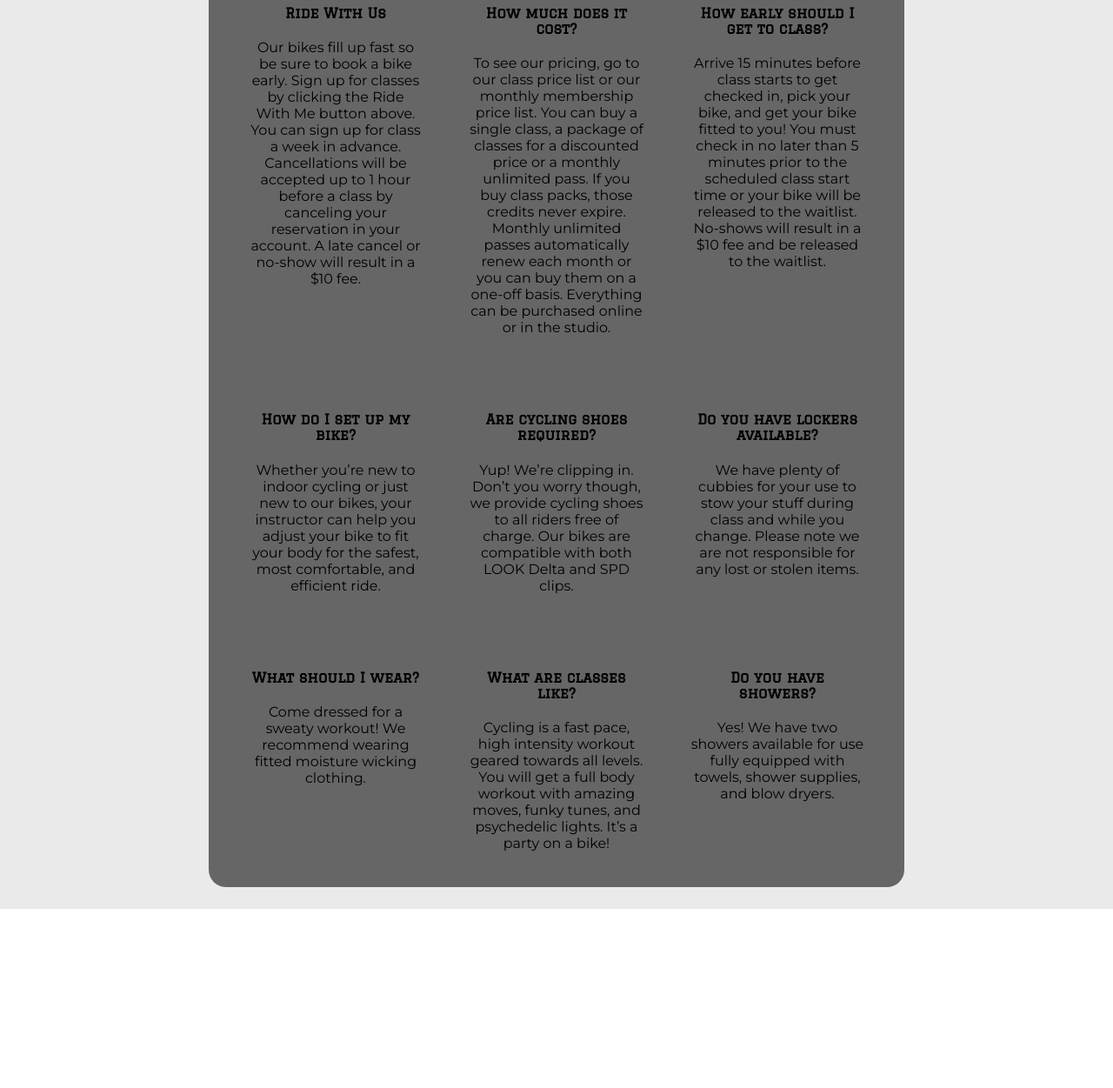
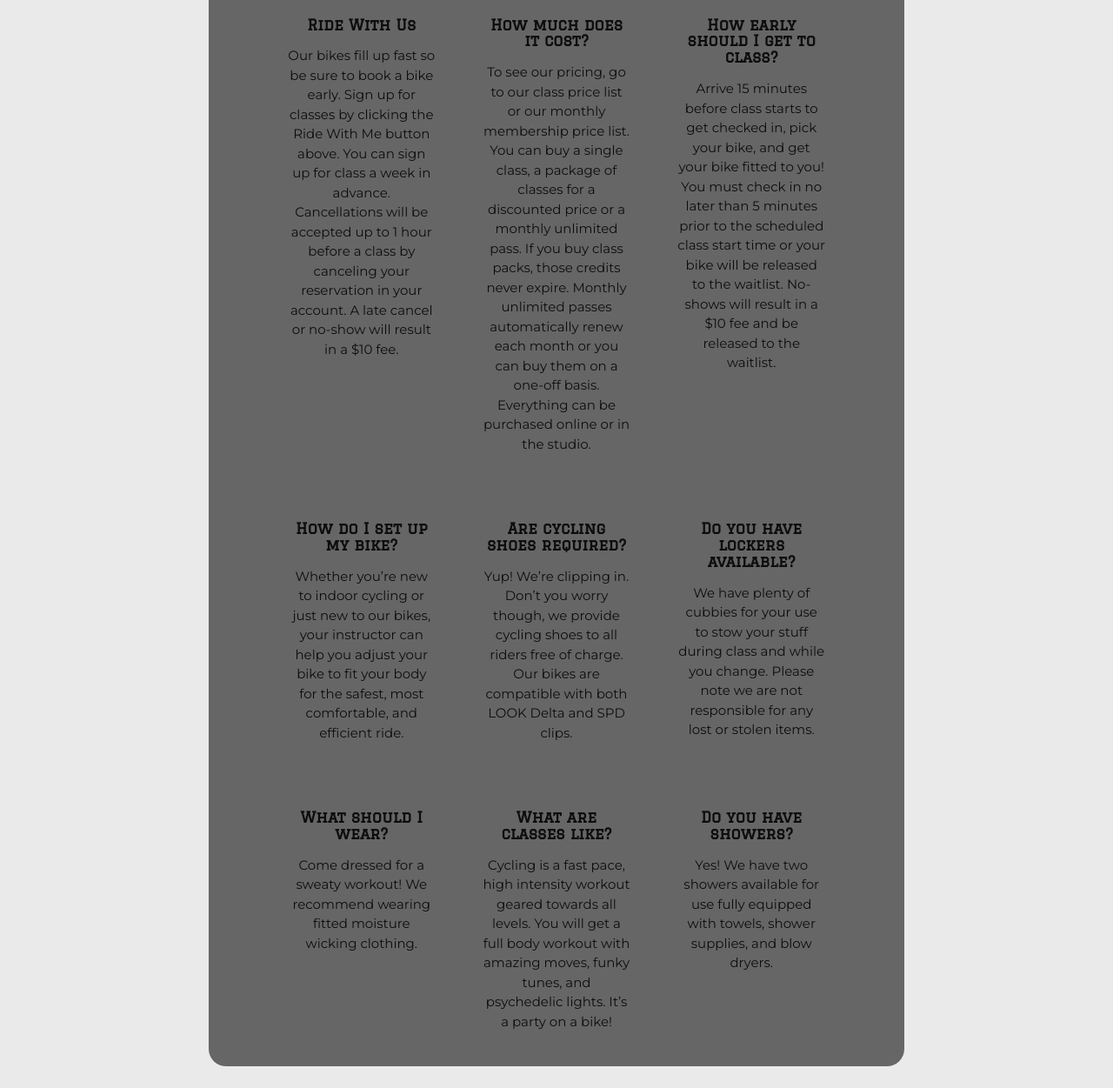
Before and after one commit to bmdumoulin10/high-ride-cycle, a website: page public/faq.html in a window 1280 px wide. Shown: the part 248-1499 px from the top of the page at 87% size. Before the commit the page ends 1293 px from the top, so only its background shows below. Drawn offline with nearby package versions, Linux system fonts and the light colour scheme.

Commit message:
fixed css on all pages with materialize css included so can make more mobile friendly easier. need to add hamburger and disappearin nav next.

```diff
--- a/public/faq.html
+++ b/public/faq.html
@@ -1,18 +1,25 @@
 <!DOCTYPE html>
 <html>
 <head>
-    <meta charset="utf-8">
-
-    <title>FAQ - High Ride Cycle</title>
+  <title>Home - High Ride Cycle</title>
 
   <!-- External fonts used on this site -->
   <link href="https://fonts.googleapis.com/css?family=Graduate" rel="stylesheet">
   <link href="https://fonts.googleapis.com/css?family=Montserrat" rel="stylesheet">
+  <!-- Compiled and minified CSS -->
+  <link rel="stylesheet" href="https://cdnjs.cloudflare.com/ajax/libs/materialize/0.97.8/css/materialize.min.css">
   <link rel='stylesheet' href='main.css'>
+  <!-- Compiled and minified JQuery -->
+  <script src='https://cdnjs.cloudflare.com/ajax/libs/jquery/3.1.1/jquery.min.js'>
+  </script>
+  <!-- Compiled and minified JavaScript -->
+  <script src="https://cdnjs.cloudflare.com/ajax/libs/materialize/0.97.8/js/materialize.min.js"></script>
+  <!--Let browser know website is optimized for mobile-->
+    <meta name="viewport" content="width=device-width, initial-scale=1.0"/>
 </head>
 
 <header>
-    <nav>
+  <nav class='teamNav'>
     <div class='navigationBar'>
       <div>
 
@@ -32,52 +39,52 @@
   </nav>
 </header>
 
-  <body>
-    <div class="teamRow">
+  <body class='teamBackgroundColor'>
+    <div class="faqRow">
       <div class="faqWindow">
-        <h1 class='construction faqTitle'>FAQ</h1>
+        <h1 class='teamHeader faqTitle'>FAQ</h1>
 
         <div class="">
           <div class="teamPics faqContainer">
-            <h4 class='construction'>Ride With Us</h5>
+            <h6 class='construction faqHeader'>Ride With Us</h6>
             <p class='faqFont'>Our bikes fill up fast so be sure to book a bike early. Sign up for classes by clicking the Ride With Me button above. You can sign up for class a week in advance. Cancellations will be accepted up to 1 hour before a class by canceling your reservation in your account. A late cancel or no-show will result in a $10 fee.</p>
           </div>
           <div class="teamPics faqContainer">
-            <h4 class='construction'>How much does it cost?</h5>
+            <h6 class='construction faqHeader'>How much does it cost?</h6>
               <p class='faqFont'>To see our pricing, go to our class price list or our monthly membership price list. You can buy a single class, a package of classes for a discounted price or a monthly unlimited pass. If you buy class packs, those credits never expire.  Monthly unlimited passes automatically renew each month or you can buy them on a one-off basis.  Everything can be purchased online or in the studio.</p>
           </div>
           <div class="teamPics faqContainer">
-            <h4 class='construction'>How early should I get to class?</h5>
+            <h6 class='construction faqHeader'>How early should I get to class?</h6>
             <p class='faqFont'>Arrive 15 minutes before class starts to get checked in, pick your bike, and get your bike fitted to you! You must check in no later than 5 minutes prior to the scheduled class start time or your bike will be released to the waitlist. No-shows will result in a $10 fee and be released to the waitlist.</p>
           </div>
         </div>
 
         <div class="">
           <div class="teamPics faqContainer">
-            <h4 class='construction'>How do I set up my bike?</h5>
+            <h6 class='construction faqHeader'>How do I set up my bike?</h6>
             <p class='faqFont'>Whether you’re new to indoor cycling or just new to our bikes, your instructor can help you adjust your bike to fit your body for the safest, most comfortable, and efficient ride.</p>
           </div>
           <div class="teamPics faqContainer">
-            <h4 class='construction'>Are cycling shoes required?</h5>
+            <h6 class='construction faqHeader'>Are cycling shoes required?</h6>
               <p class='faqFont'>Yup! We’re clipping in. Don’t you worry though, we provide cycling shoes to all riders free of charge. Our bikes are compatible with both LOOK Delta and SPD clips.</p>
           </div>
           <div class="teamPics faqContainer">
-            <h4 class='construction'>Do you have lockers available?</h5>
+            <h6 class='construction faqHeader'>Do you have lockers available?</h6>
               <p class='faqFont'>We have plenty of cubbies for your use to stow your stuff during class and while you change. Please note we are not responsible for any lost or stolen items.</p>
           </div>
         </div>
 
         <div class="">
           <div class="teamPics faqContainer">
-            <h4 class='construction'>What should I wear?</h5>
+            <h6 class='construction faqHeader'>What should I wear?</h6>
               <p class='faqFont'>Come dressed for a sweaty workout! We recommend wearing fitted moisture wicking clothing.  </p>
           </div>
           <div class="teamPics faqContainer">
-            <h4 class='construction'>What are classes like?</h5>
+            <h6 class='construction faqHeader'>What are classes like?</h6>
               <p class='faqFont'>Cycling is a fast pace, high intensity workout geared towards all levels. You will get a full body workout with amazing moves, funky tunes, and psychedelic lights. It’s a party on a bike!</p>
           </div>
           <div class="teamPics faqContainer">
-            <h4 class='construction'>Do you have showers?</h5>
+            <h6 class='construction faqHeader'>Do you have showers?</h6>
               <p class='faqFont'>Yes! We have two showers available for use fully equipped with towels, shower supplies, and blow dryers.</p>
           </div>
         </div>
--- a/public/main.css
+++ b/public/main.css
@@ -67,6 +67,7 @@ li a:hover {
   background-repeat: no-repeat;
   position: relative;
   text-align: center;
+  margin-top: 61px;
 }
 
 /*reserve a bike button styles*/
@@ -95,6 +96,7 @@ li a:hover {
   position: relative;
   text-align: center;
   padding-top: 150px;
+  margin-top: 61px;
 }
 
 .aboutHeading{
@@ -136,7 +138,6 @@ li a:hover {
 /*Contact page styles*/
 .contact{
   text-align: center;
-  background-color: #EAEAEA;
   vertical-align: top;
 }
 
@@ -150,7 +151,7 @@ li a:hover {
 
 .contactInfo{
   display: inline-block;
-  margin-top: 25px;
+  margin-top: 86px;
 }
 
 form{
@@ -194,9 +195,13 @@ form{
   background-color: #666666;
   width: 800px;
   display: inline-block;
-  margin-top: 25px;
+  margin-top: 86px;
   margin-bottom: 25px;
   border-radius: 20px;
+}
+
+.faqRow{
+  text-align: center;
 }
 
 .faqContainer{
@@ -214,6 +219,10 @@ form{
   margin-bottom: 0;
 }
 
+.faqHeader{
+  font-weight: bold;
+}
+
 .mapPic{
   text-align: center;
   background-color: #EAEAEA;
```
Also changed, not shown: public/about.html (+11 -4 lines), public/contact.html (+18 -11 lines), public/index.html (+12 -3 lines), public/ride.html (+12 -7 lines), public/team.html (+4 -2 lines). Lines whose indentation alone changed are shown as unchanged.
